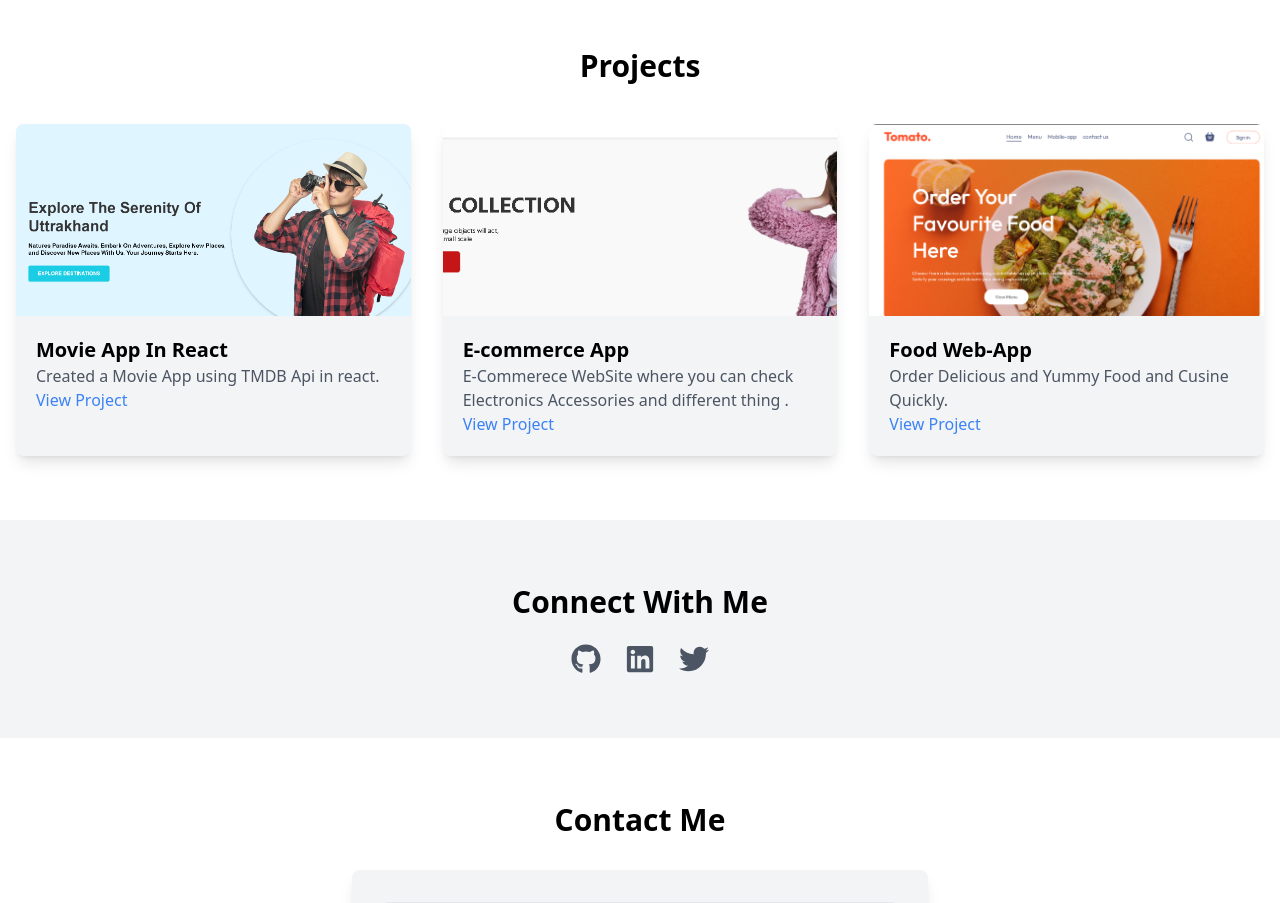
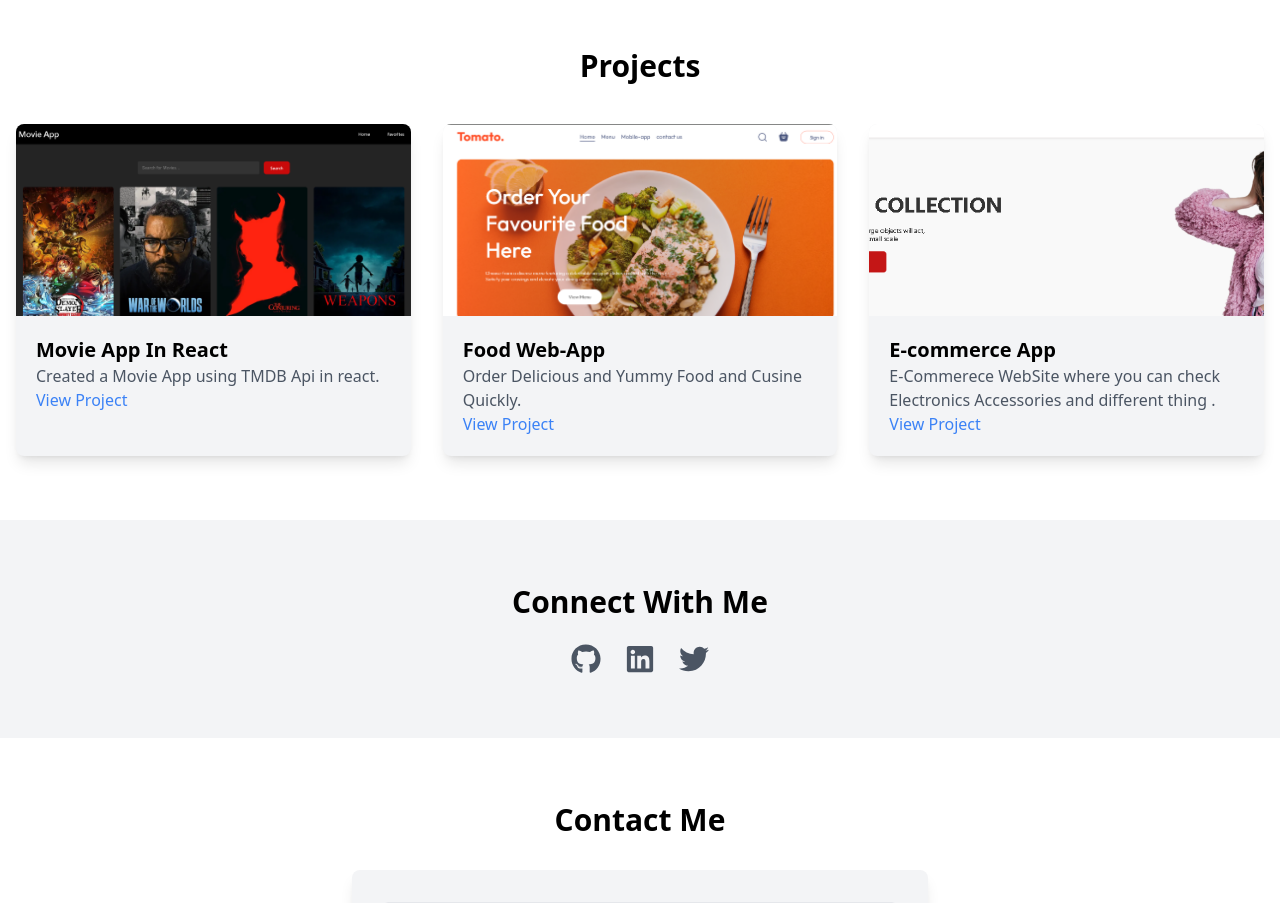
Before and after one commit to DeveloperAnurag26/MyPortfolio, a React (Vite) app: page / in a window 1280 px wide. Shown: the part 1360-2263 px from the top of the page. Built offline with nearby package versions, Linux system fonts and the light colour scheme.

Commit message:
added Projects

```diff
--- a/src/Components/Projects.jsx
+++ b/src/Components/Projects.jsx
@@ -1,6 +1,6 @@
 // src/components/Projects.jsx
 import Ecommerce from "../assets/Ecommerce.png";
-import project2 from "../assets/project2.png";
+import project2 from "../assets/MovieApp.png";
 import Food_App from "../assets/Food_App.png";
 
 
@@ -14,17 +14,18 @@ export default function Projects() {
       link: "https://movieapisearch.vercel.app/",
     },
     {
+      title: "Food Web-App",
+      desc: "Order Delicious and Yummy Food and Cusine Quickly.",
+      img: Food_App,
+      link: "https://food-website-in-reactjs.vercel.app/",
+    },
+    {
       title: "E-commerce App",
       desc: "E-Commerece WebSite where you can check Electronics Accessories and different thing .",
       img: Ecommerce,
       link: "https://starmartecommerce.netlify.app/",
     },
-    {
-      title: "Food Web-App",
-      desc: "Order Delicious and Yummy Food and Cusine Quickly.",
-      img: Food_App,
-      link: "https://food-website-in-reactjs.vercel.app/",
-    },
+
   ];
 
   return (
```
Also changed, not shown: src/assets/MovieApp.png (added).
